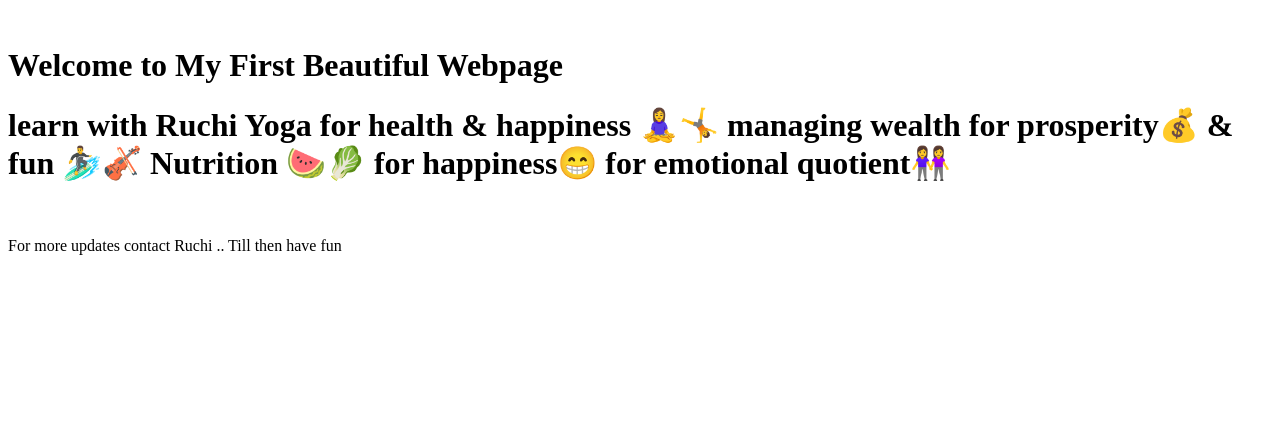
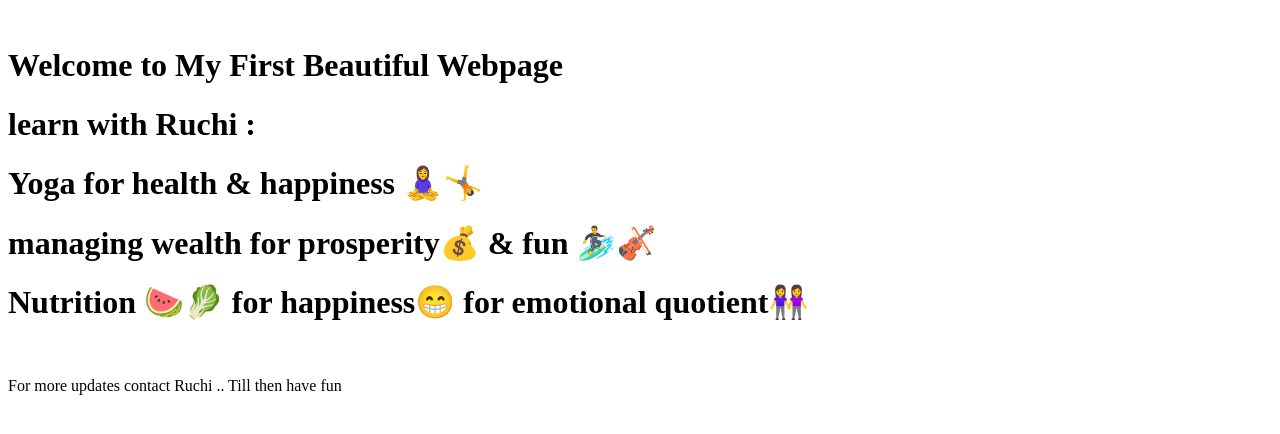
Before and after one commit to rakeshtuli/WebpageAug12, a plain HTML site: page index.html in a window 1280 px wide. Drawn offline with Linux system fonts and the light colour scheme.

Commit message:
Update index.html
Signed-off-by: RAKESH TULI <59557210+rakeshtuli@users.noreply.github.com>

```diff
--- a/index.html
+++ b/index.html
@@ -18,9 +18,10 @@
  <h1>Welcome to My First Beautiful Webpage
   <h1>
 <body>
-    learn with Ruchi Yoga for health & happiness 🧘‍♀️🤸
-     managing wealth for prosperity💰 & fun 🏄‍♂️🎻
-    Nutrition 🍉🥬 for happiness😁 for emotional quotient👭
+    learn with Ruchi :
+  <h1>     Yoga for health & happiness 🧘‍♀️🤸
+  <h1>   managing wealth for prosperity💰 & fun 🏄‍♂️🎻
+  <h1>   Nutrition 🍉🥬 for happiness😁 for emotional quotient👭
 
     </h1>
     <p>
```
